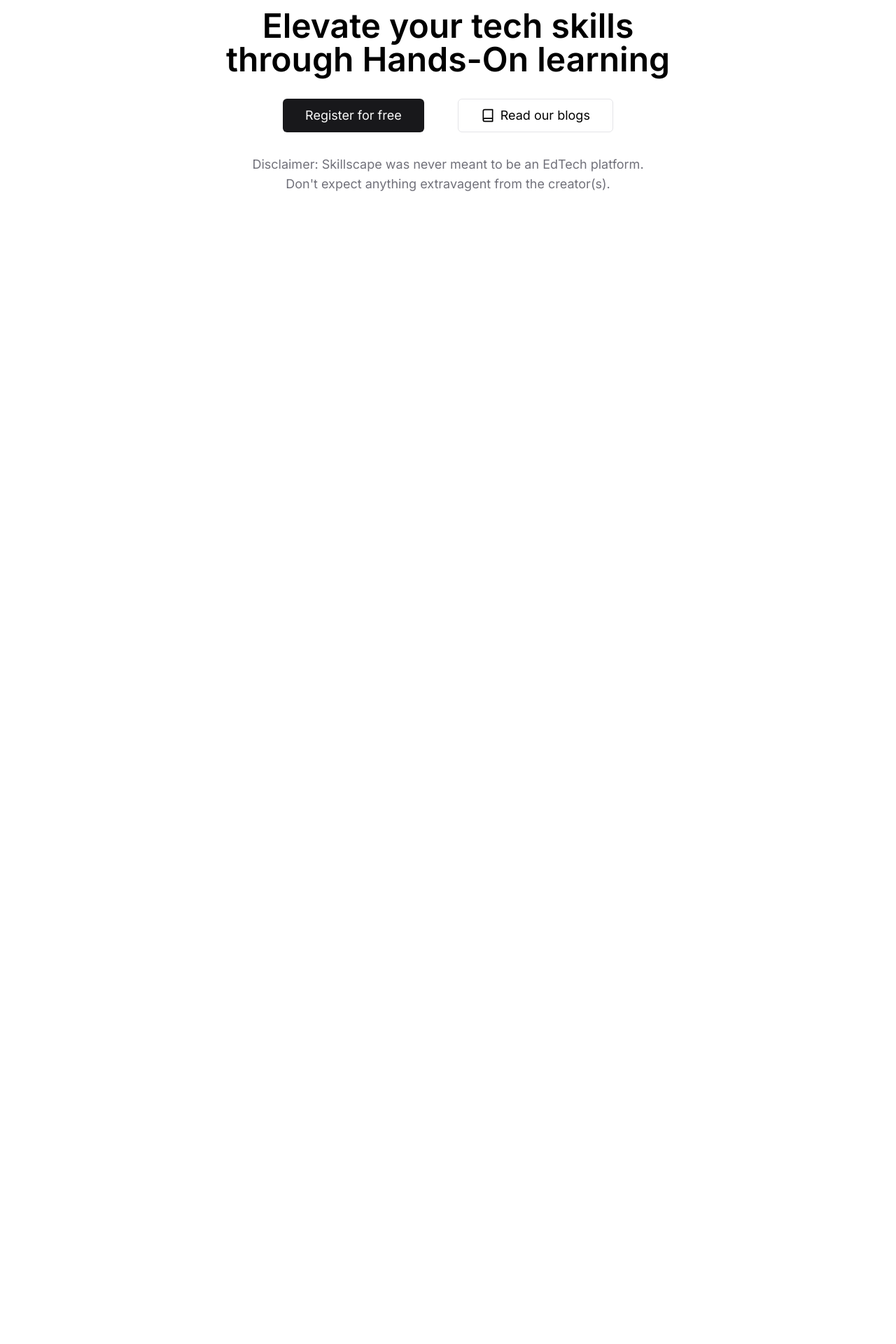
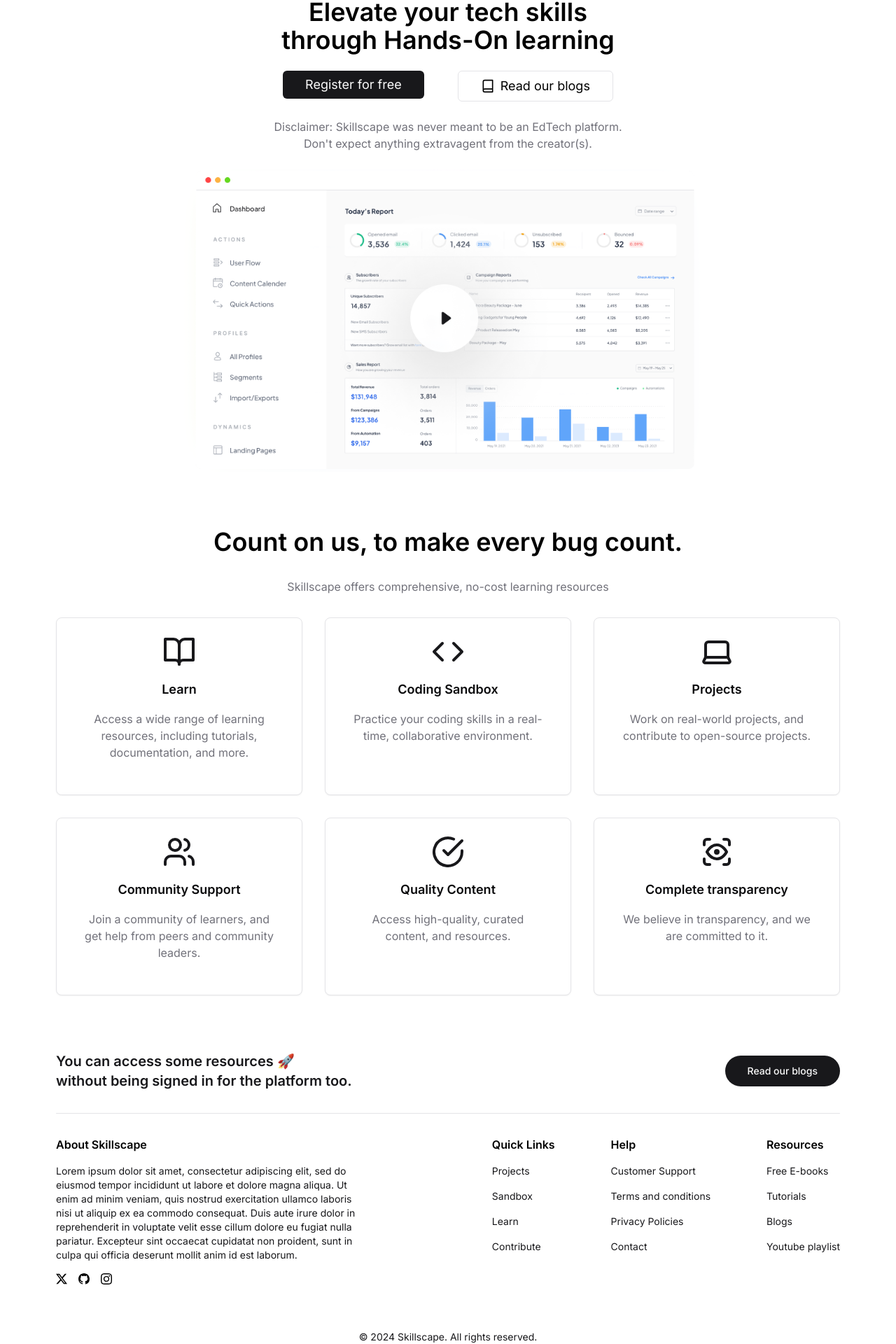
Before and after one commit to RohittCodes/skillscape, a Next.js app: page / in a window 1280 px wide. Shown: the part 197-2117 px from the top of the page at 70% size. Before the commit the page ends 800 px from the top, so only its background shows below. Built offline with nearby package versions, Linux system fonts and the light colour scheme; no server answers.

Commit message:
main page ui

```diff
--- /dev/null
+++ b/app/(main)/_components/feature-holder.tsx
@@ -0,0 +1,22 @@
+import { Card, CardContent } from "@/components/ui/card";
+import { LucideIcon } from "lucide-react";
+
+interface FeatureHolderProps {
+  Icon: LucideIcon;
+  title: string;
+  description: string;
+}
+
+const FeatureHolder = ({ Icon, title, description }: FeatureHolderProps) => {
+  return (
+    <Card className="flex flex-col items-center space-y-4 px-4 py-6 border-border">
+      <CardContent className="flex flex-col items-center space-y-4">
+        <Icon size="48" className="text-secondary-foreground font-light" />
+        <h3 className="text-lg font-semibold">{title}</h3>
+        <p className="text-center text-muted-foreground">{description}</p>
+      </CardContent>
+    </Card>
+  );
+};
+
+export default FeatureHolder;
--- /dev/null
+++ b/app/(main)/_components/features.tsx
@@ -0,0 +1,57 @@
+import {
+  BookOpen,
+  CheckCircle,
+  Code,
+  Laptop,
+  ScanEyeIcon,
+  Users,
+} from "lucide-react";
+import FeatureHolder from "./feature-holder";
+import { BsEyeglasses } from "react-icons/bs";
+
+const FeatureSection = () => {
+  return (
+    <div className="h-full flex flex-col space-y-8 mx-20 justify-center items-center py-8">
+      <h2 className="text-4xl text-center font-semibold">
+        Count on us, to make every bug count.
+      </h2>
+      <h2 className="text-base text-center text-muted-foreground">
+        Skillscape offers comprehensive, no-cost learning resources
+      </h2>
+      <div className="grid grid-cols-2 md:grid-cols-3 gap-8 w-full">
+        <FeatureHolder
+          Icon={BookOpen}
+          title="Learn"
+          description="Access a wide range of learning resources, including tutorials, documentation, and more."
+        />
+        <FeatureHolder
+          Icon={Code}
+          title="Coding Sandbox"
+          description="Practice your coding skills in a real-time, collaborative environment."
+        />
+        <FeatureHolder
+          Icon={Laptop}
+          title="Projects"
+          description="Work on real-world projects, and contribute to open-source projects."
+        />
+        <FeatureHolder
+          Icon={Users}
+          title="Community Support"
+          description="Join a community of learners, and get help from peers and community leaders."
+        />
+        <FeatureHolder
+          Icon={CheckCircle}
+          title="Quality Content"
+          description="Access high-quality, curated content, and resources."
+        />
+        <FeatureHolder
+          Icon={ScanEyeIcon}
+          title="Complete transparency"
+          description="We believe in transparency, and we are committed to it."
+        />
+      </div>
+    </div>
+  );
+};
+
+export default FeatureSection;
--- /dev/null
+++ b/app/(main)/_components/footer.tsx
@@ -0,0 +1,79 @@
+import { Button } from "@/components/ui/button";
+import { Twitter } from "lucide-react";
+import { BsGithub, BsInstagram, BsTwitterX } from "react-icons/bs";
+
+const FooterSection = () => {
+  return (
+    <div className="h-full flex flex-col space-y-8 mx-20 justify-center items-center py-8">
+      <div className="flex justify-between w-full items-center">
+        <h2 className="text-xl text-primary font-semibold">
+          You can access some resources 🚀
+          <br />
+          without being signed in for the platform too.
+        </h2>
+        <Button variant="default" size="lg" className="rounded-full">
+          Read our blogs
+        </Button>
+      </div>
+      <div className="w-full h-[1px] bg-border rounded-full" />
+      <div className="flex w-full justify-between items-start space-x-48">
+        <div className="flex flex-col flex-1 justify-start items-start gap-4">
+          <h3 className="text-base font-semibold">About Skillscape</h3>
+          <p className="text-sm text-primary text-opacity-10 text-wrap">
+            Lorem ipsum dolor sit amet, consectetur adipiscing elit, sed do
+            eiusmod tempor incididunt ut labore et dolore magna aliqua. Ut enim
+            ad minim veniam, quis nostrud exercitation ullamco laboris nisi ut
+            aliquip ex ea commodo consequat. Duis aute irure dolor in
+            reprehenderit in voluptate velit esse cillum dolore eu fugiat nulla
+            pariatur. Excepteur sint occaecat cupidatat non proident, sunt in
+            culpa qui officia deserunt mollit anim id est laborum.
+          </p>
+          <div className="flex justify-start items-center gap-4">
+            <BsTwitterX size="16" />
+            <BsGithub size="16" />
+            <BsInstagram size="16" />
+          </div>
+        </div>
+        <div className="flex justify-between items-start gap-20">
+          <div className="flex flex-col justify-start items-start gap-4">
+            <h3 className="text-base font-semibold">Quick Links</h3>
+            <p className="text-sm text-primary text-opacity-10">Projects</p>
+            <p className="text-sm text-primary text-opacity-10">Sandbox</p>
+            <p className="text-sm text-primary text-opacity-10">Learn</p>
+            <p className="text-sm text-primary text-opacity-10">Contribute</p>
+          </div>
+          <div className="flex flex-col justify-start items-start gap-4">
+            <h3 className="text-base font-semibold">Help</h3>
+            <p className="text-sm text-primary text-opacity-10">
+              Customer Support
+            </p>
+            <p className="text-sm text-primary text-opacity-10">
+              Terms and conditions
+            </p>
+            <p className="text-sm text-primary text-opacity-10">
+              Privacy Policies
+            </p>
+            <p className="text-sm text-primary text-opacity-10">Contact</p>
+          </div>
+          <div className="flex flex-col justify-start items-start gap-4">
+            <h3 className="text-base font-semibold">Resources</h3>
+            <p className="text-sm text-primary text-opacity-10">Free E-books</p>
+            <p className="text-sm text-primary text-opacity-10">Tutorials</p>
+            <p className="text-sm text-primary text-opacity-10">Blogs</p>
+            <p className="text-sm text-primary text-opacity-10">
+              Youtube playlist
+            </p>
+          </div>
+        </div>
+      </div>
+      <div className="w-full h-[1px] rounded-full" />
+      <div className="flex w-full justify-center items-center">
+        <p className="text-sm text-primary text-opacity-10">
+          © 2024 Skillscape. All rights reserved.
+        </p>
+      </div>
+    </div>
+  );
+};
+
+export default FooterSection;
--- /dev/null
+++ b/app/(main)/_components/intro.tsx
@@ -0,0 +1,64 @@
+"use client";
+
+import { Button } from "@/components/ui/button";
+import { Book } from "lucide-react";
+import Image from "next/image";
+import { useRouter } from "next/navigation";
+
+const IntroSection = () => {
+  const router = useRouter();
+
+  const handleNavigate = (route: string) => {
+    router.push(route);
+  };
+
+  return (
+    <div className="h-full flex flex-col space-y-6 mx-4 justify-center items-center py-8">
+      <h2 className="text-base text-center text-muted-foreground">
+        Skillscape is intended to serve as a platform for accessing
+        <br />
+        free tech related resources.
+      </h2>
+      <h2 className="text-4xl text-center font-semibold">
+        Elevate your tech skills
+        <br />
+        through Hands-On learning
+      </h2>
+      <div className="flex space-x-12">
+        <Button
+          size="default"
+          className="py-4 px-8 flex items-center justify-between gap-2 text-lg font-normal"
+          onClick={() => handleNavigate("/auth/sign-in")}
+        >
+          Register for free
+        </Button>
+        <Button
+          size="lg"
+          variant="outline"
+          className="py-4 px-8 flex items-center justify-between gap-2 text-lg font-normal"
+          onClick={() => handleNavigate("/blogs")}
+        >
+          <Book className="" size="20" />
+          Read our blogs
+        </Button>
+      </div>
+      <div>
+        <h2 className="text-base text-center text-muted-foreground">
+          Disclaimer: Skillscape was never meant to be an EdTech platform.
+          <br />
+          Don&apos;t expect anything extravagent from the creator(s).
+        </h2>
+      </div>
+      <div>
+        <Image
+          src={"/product/product-page.png"}
+          alt="product-page"
+          width={800}
+          height={500}
+        />
+      </div>
+    </div>
+  );
+};
+
+export default IntroSection;
--- a/app/(main)/page.tsx
+++ b/app/(main)/page.tsx
@@ -1,53 +1,15 @@
 "use client";
 
-import { Button } from "@/components/ui/button";
-import { Book } from "lucide-react";
-import { useRouter } from "next/navigation";
+import FeatureSection from "./_components/features";
+import FooterSection from "./_components/footer";
+import IntroSection from "./_components/intro";
 
 export default function Home() {
-  const router = useRouter();
-
-  const handleNavigate = (route: string) => {
-    router.push(route);
-  };
-
   return (
-    <div className="h-full flex flex-col space-y-8 mx-4 justify-center items-center py-8">
-      <h2 className="text-lg text-center text-muted-foreground">
-        Skillscape is intended to serve as a platform for accessing
-        <br />
-        free tech related resources.
-      </h2>
-      <h2 className=" text-5xl text-center font-semibold">
-        Elevate your tech skills
-        <br />
-        through Hands-On learning
-      </h2>
-      <div className="flex space-x-12">
-        <Button
-          size="lg"
-          className="h-12 flex items-center justify-between gap-2 text-lg font-normal"
-          onClick={() => handleNavigate("/auth/sign-in")}
-        >
-          Register for free
-        </Button>
-        <Button
-          size="lg"
-          variant="outline"
-          className="h-12 flex items-center justify-between gap-2 text-lg font-normal"
-          onClick={() => handleNavigate("/blogs")}
-        >
-          <Book className="" size="20" />
-          Read our blogs
-        </Button>
-      </div>
-      <div>
-        <h2 className="text-lg text-center text-muted-foreground">
-          Disclaimer: Skillscape was never meant to be an EdTech platform.
-          <br />
-          Don&apos;t expect anything extravagent from the creator(s).
-        </h2>
-      </div>
+    <div className="flex flex-col space-y-4">
+      <IntroSection />
+      <FeatureSection />
+      <FooterSection />
     </div>
   );
 }
--- a/components/globals/navbar.tsx
+++ b/components/globals/navbar.tsx
@@ -7,8 +7,8 @@
 
 const Navbar = () => {
   return (
-    <div className="text-primary pt-[16px] h-auto bg-background">
-      <div className="mx-[16px] px-4 py-2 flex justify-between border-[1px] border-border transition-colors items-center rounded-md">
+    <div className="text-primary py-[8px] h-auto bg-background border-[1px] border-border">
+      <div className="mx-[16px] px-4 py-2 flex justify-between transition-colors items-center rounded-md">
         <div className="flex items-center space-x-16">
           <Link
             href="/"
```
Also changed, not shown: public/product/product-page.png (added).
